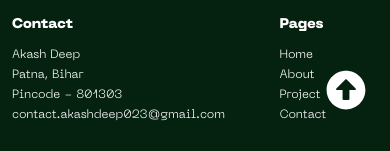
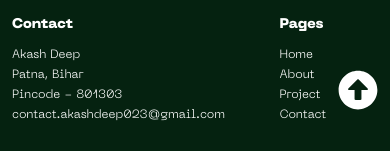
Before and after one commit to akashdeep023/Portfolio, a React (Vite) app: page /contact in a window 390 px wide. Shown: the part 670-821 px from the top of the page. Built offline with nearby package versions, Linux system fonts and the light colour scheme.

Commit message:
Update link page && scroll event

```diff
--- a/src/App.jsx
+++ b/src/App.jsx
@@ -66,10 +66,10 @@ const AppLayout = () => {
 			<div className="fixed bottom-0 z-30 w-full">
 				<Links />
 			</div>
-			<div className="fixed bottom-0 z-50 w-full">
+			<Footer />
+			<div className="fixed bottom-0 z-40 w-full">
 				<ScrollTop />
 			</div>
-			<Footer />
 		</div>
 	);
 };
--- a/src/components/Home.jsx
+++ b/src/components/Home.jsx
@@ -17,10 +17,10 @@ const Home = () => {
 		});
 		gsap.from("#logo-box", {
 			duration: 1,
-			rotate: 90,
 			opacity: 0,
-			y: "-100%",
-			// stagger: 0.05,
+			// rotate: 90,
+			// y: "-100%",
+			scale: 0,
 			animation: "easeOutQuad",
 		});
 		gsap.to("#text-scroll span", {
--- a/src/components/ScrollTop.jsx
+++ b/src/components/ScrollTop.jsx
@@ -4,7 +4,7 @@ import { FaArrowAltCircleUp } from "react-icons/fa";
 
 const ScrollTop = () => {
 	return (
-		<div className="absolute right-6 bottom-16 sm:bottom-5 cursor-pointer">
+		<div className="absolute right-3 sm:right-6 bottom-16 sm:bottom-5 cursor-pointer">
 			<FaArrowAltCircleUp fontSize={"40px"} onClick={handleScrollTop} />
 		</div>
 	);
```
